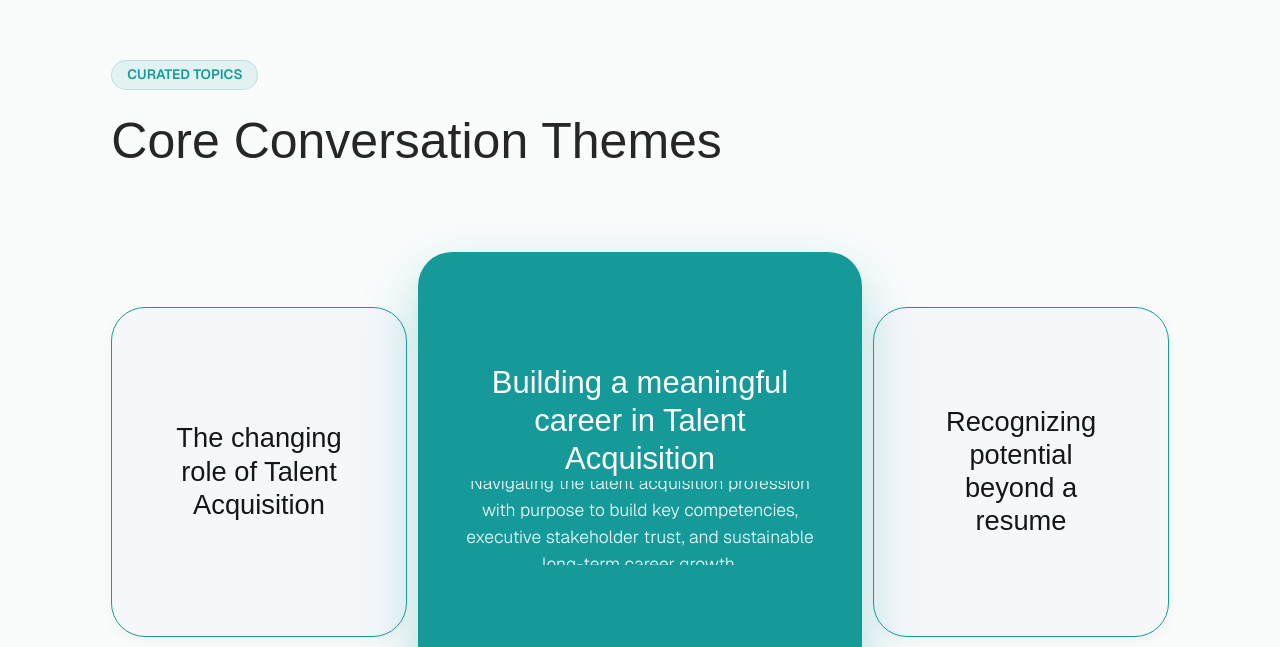
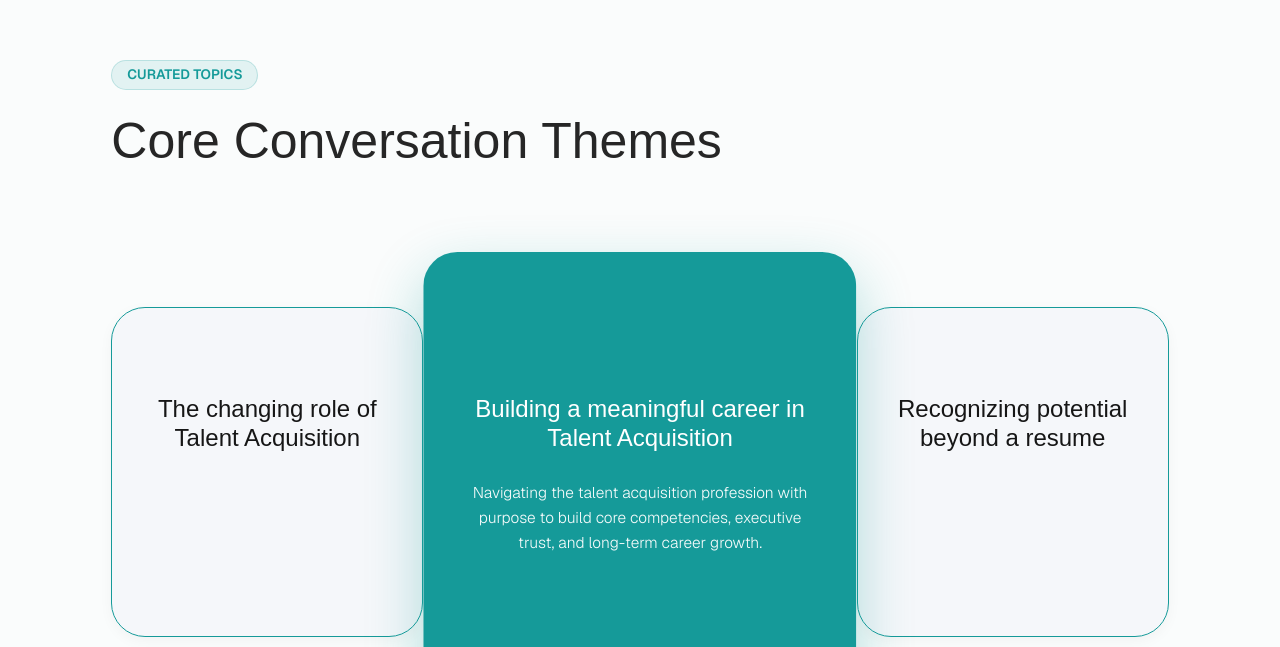
Before and after one commit to career141-dev/VOICE_OF_TALENT_LANDING, a Next.js app: page / in a window 1280 px wide. Shown: the part 2982-3629 px from the top of the page. Built offline with nearby package versions, Linux system fonts and the light colour scheme; no server answers; grey boxes are pictures that could not be loaded; a web font is replaced by a local one.

Commit message:
Fix carousel paragraph clipping, lock fixed display dimensions, and eliminate topic flicker

```diff
--- a/src/app/components/CoreConversationThemes.tsx
+++ b/src/app/components/CoreConversationThemes.tsx
@@ -14,49 +14,49 @@ const themes: ThemeItem[] = [
     id: 1,
     title: "The changing role of Talent Acquisition",
     description:
-      "How modern talent teams are evolving from operational recruiters into strategic advisors who shape workforce strategy and long-term organizational success.",
+      "How modern talent teams evolve from operational recruiters into strategic advisors shaping workforce strategy and organizational success.",
   },
   {
     id: 2,
     title: "Building a meaningful career in Talent Acquisition",
     description:
-      "Navigating the talent acquisition profession with purpose to build key competencies, executive stakeholder trust, and sustainable long-term career growth.",
+      "Navigating the talent acquisition profession with purpose to build core competencies, executive trust, and long-term career growth.",
   },
   {
     id: 3,
     title: "Recognizing potential beyond a resume",
     description:
-      "Evaluating mindset, problem-solving agility, and cultural contribution to discover exceptional talent beyond conventional credentials and standard resumes.",
+      "Evaluating mindset, problem-solving agility, and cultural contribution to discover exceptional talent beyond conventional credentials.",
   },
   {
     id: 4,
     title: "Creating better candidate experiences",
     description:
-      "Designing transparent, empathetic interview journeys that elevate employer brand prestige, respect candidate time, and build enduring professional trust.",
+      "Designing transparent, empathetic interview journeys that elevate employer brand prestige, respect time, and build professional trust.",
   },
   {
     id: 5,
     title: "The relationship between talent and business growth",
     description:
-      "Understanding how visionary hiring directly drives bottom-line profitability, fuels sustainable market expansion, and creates lasting industry advantage.",
+      "Understanding how visionary hiring directly drives profitability, fuels market expansion, and creates lasting industry advantage.",
   },
   {
     id: 6,
     title: "Technology, AI and the future of recruitment",
     description:
-      "Leveraging smart automation and AI-driven screening to accelerate hiring velocity while safeguarding the essential human intuition in talent decisions.",
+      "Leveraging smart automation and AI-driven screening to accelerate hiring velocity while safeguarding essential human intuition.",
   },
   {
     id: 7,
     title: "Leadership lessons from inside the industry",
     description:
-      "Unfiltered leadership insights on navigating industry disruption, cultivating high-performing team cultures, and guiding talent through economic shifts.",
+      "Unfiltered leadership insights on navigating disruption, cultivating resilient team cultures, and guiding talent through shifts.",
   },
   {
     id: 8,
     title: "The future of Sri Lanka's workforce",
     description:
-      "Empowering the next generation of emerging professionals with globally competitive skills, adaptable career mindsets, and high-impact opportunities.",
+      "Empowering the next generation of emerging professionals with globally competitive skills, adaptable mindsets, and opportunities.",
   },
 ];
 
@@ -184,9 +184,9 @@ export default function CoreConversationThemes() {
                 key={`desktop-theme-card-${theme.id}`}
                 initial={false}
                 animate={{
-                  left: diff === 0 ? "50%" : diff === -1 ? "0%" : diff === 1 ? "72%" : diff < -1 ? "-32%" : "104%",
+                  left: diff === 0 ? "50%" : diff === -1 ? "0%" : diff === 1 ? "70.5%" : diff < -1 ? "-32%" : "104%",
                   x: diff === 0 ? "-50%" : "0%",
-                  width: diff === 0 ? "42%" : "28%",
+                  width: diff === 0 ? "41%" : "29.5%",
                   height: diff === 0 ? "440px" : "330px",
                   zIndex: diff === 0 ? 30 : 20,
                   opacity: Math.abs(diff) <= 1 ? 1 : 0,
@@ -214,51 +214,60 @@ export default function CoreConversationThemes() {
                 style={{
                   backfaceVisibility: "hidden",
                   WebkitFontSmoothing: "antialiased",
-                  transform: "translate3d(0,0,0)",
                 }}
                 onClick={() => {
                   if (diff === -1) handlePrev();
                   if (diff === 1) handleNext();
                 }}
-                className={`absolute top-1/2 -translate-y-1/2 flex flex-col items-center justify-center text-center rounded-[28px] xl:rounded-[34px] border-[1.5px] select-none px-6 xl:px-10 py-6 ${
+                className={`absolute top-1/2 -translate-y-1/2 flex flex-col items-center justify-center text-center rounded-[28px] xl:rounded-[34px] border-[1.5px] select-none px-4 sm:px-6 xl:px-8 py-6 ${
                   isActive ? "cursor-default" : "cursor-pointer"
                 }`}
               >
-                <div className="w-full flex flex-col items-center">
-                  {/* Title Slot: Fixed height so vertical positioning never shifts */}
-                  <div className="w-full h-[76px] xl:h-[84px] flex items-center justify-center">
+                <div className="w-full flex flex-col items-center justify-center">
+                  {/* Title Slot: Fixed height & up to 3 lines so titles never truncate awkwardly */}
+                  <div className="w-full h-[68px] xl:h-[76px] flex items-center justify-center px-2">
                     <motion.h3
                       animate={{
-                        scale: diff === 0 ? 1 : 0.88,
+                        color: diff === 0 ? "#FFFFFF" : "#161616",
                       }}
                       transition={{
                         duration: DESKTOP_BOX_DURATION_MS / 1000,
                         ease: [0.25, 1, 0.5, 1],
                       }}
-                      style={{ color: "inherit", transformOrigin: "center center" }}
-                      className="font-cal font-normal leading-[1.22] text-[25px] sm:text-[28px] xl:text-[31px] max-w-[460px] text-center"
+                      style={{
+                        display: "-webkit-box",
+                        WebkitLineClamp: 3,
+                        WebkitBoxOrient: "vertical",
+                        overflow: "hidden",
+                      }}
+                      className="font-cal font-normal leading-[1.22] text-[20px] sm:text-[22px] xl:text-[24px] max-w-[340px] xl:max-w-[400px] text-center"
                     >
                       {theme.title}
                     </motion.h3>
                   </div>
 
-                  {/* Paragraph Slot: Fixed container height and position across all cards */}
-                  <motion.div
+                  {/* Paragraph Slot: Fixed container height & position with line-clamp-3 ellipsis truncation */}
+                  <div className="w-full h-[76px] xl:h-[82px] mt-4 flex items-center justify-center overflow-hidden px-2">
+                    <motion.p
                       animate={{
-                      height: diff === 0 ? 84 : 0,
                         opacity: diff === 0 ? 1 : 0,
-                      marginTop: diff === 0 ? 18 : 0,
                       }}
                       transition={{
                         duration: DESKTOP_BOX_DURATION_MS / 1000,
                         ease: [0.25, 1, 0.5, 1],
                       }}
-                    className="w-full h-[84px] flex items-center justify-center overflow-hidden"
+                      style={{
+                        display: "-webkit-box",
+                        WebkitLineClamp: 3,
+                        WebkitBoxOrient: "vertical",
+                        overflow: "hidden",
+                        textOverflow: "ellipsis",
+                      }}
+                      className="max-w-[360px] xl:max-w-[420px] font-geist text-[14.5px] xl:text-[15.5px] font-light leading-[23px] xl:leading-[25px] text-white/95 text-center"
                     >
-                    <p className="max-w-[470px] font-geist text-[15.5px] sm:text-[16.5px] xl:text-[17.5px] font-light leading-[1.55] text-white/95 text-center">
                       {theme.description}
-                    </p>
-                  </motion.div>
+                    </motion.p>
+                  </div>
                 </div>
               </motion.article>
             );
@@ -312,7 +321,6 @@ export default function CoreConversationThemes() {
                 style={{
                   backfaceVisibility: "hidden",
                   WebkitFontSmoothing: "antialiased",
-                  transform: "translate3d(0,0,0)",
                 }}
                 onClick={() => {
                   if (diff === -1) triggerPrev();
@@ -321,40 +329,51 @@ export default function CoreConversationThemes() {
                 className="absolute top-1/2 -translate-y-1/2 w-full max-w-[310px] sm:max-w-[480px] md:max-w-[600px] flex flex-col justify-center items-center text-center rounded-[26px] sm:rounded-[34px] border-[1.5px] px-5 py-6 sm:px-9 sm:py-8 md:px-12 md:py-9 cursor-pointer overflow-hidden select-none"
               >
                 <div className="w-full flex flex-col items-center justify-center">
-                  {/* Title Slot with fixed minimum height */}
-                  <div className="w-full min-h-[58px] sm:min-h-[66px] flex items-center justify-center">
+                  {/* Title Slot with fixed height & 2-line clamp */}
+                  <div className="w-full h-[58px] sm:h-[66px] flex items-center justify-center px-2">
                     <motion.h3
                       animate={{
-                        scale: diff === 0 ? 1 : 0.92,
+                        color: diff === 0 ? "#FFFFFF" : "#161616",
                       }}
                       transition={{
                         duration: MOBILE_BOX_DURATION_MS / 1000,
                         ease: [0.25, 1, 0.5, 1],
                       }}
-                      style={{ color: "inherit", transformOrigin: "center center" }}
-                      className="font-cal text-[20px] sm:text-[24px] md:text-[28px] font-normal leading-[1.25] max-w-[265px] sm:max-w-[420px] md:max-w-[520px] text-center"
+                      style={{
+                        display: "-webkit-box",
+                        WebkitLineClamp: 2,
+                        WebkitBoxOrient: "vertical",
+                        overflow: "hidden",
+                        textOverflow: "ellipsis",
+                      }}
+                      className="font-cal text-[19px] sm:text-[23px] md:text-[26px] font-normal leading-[1.25] max-w-[260px] sm:max-w-[400px] md:max-w-[480px] text-center"
                     >
                       {theme.title}
                     </motion.h3>
                   </div>
 
-                  {/* Paragraph Slot: Fixed container height & position */}
-                  <motion.div
+                  {/* Paragraph Slot: Fixed container height, fixed position with 3-line clamp */}
+                  <div className="w-full h-[68px] sm:h-[76px] mt-3 sm:mt-4 flex items-center justify-center overflow-hidden px-2">
+                    <motion.p
                       animate={{
-                      height: diff === 0 ? "auto" : 0,
                         opacity: diff === 0 ? 1 : 0,
-                      marginTop: diff === 0 ? 14 : 0,
                       }}
                       transition={{
                         duration: MOBILE_BOX_DURATION_MS / 1000,
                         ease: [0.25, 1, 0.5, 1],
                       }}
-                    className="w-full overflow-hidden flex items-center justify-center"
+                      style={{
+                        display: "-webkit-box",
+                        WebkitLineClamp: 3,
+                        WebkitBoxOrient: "vertical",
+                        overflow: "hidden",
+                        textOverflow: "ellipsis",
+                      }}
+                      className="font-geist text-[13px] sm:text-[14.5px] md:text-[15.5px] font-light leading-[20px] sm:leading-[23px] text-white/95 max-w-[260px] sm:max-w-[400px] md:max-w-[480px] text-center"
                     >
-                    <p className="font-geist text-[13.5px] sm:text-[15px] md:text-[16.5px] font-light leading-[1.5] text-white/95 max-w-[265px] sm:max-w-[420px] md:max-w-[500px] text-center">
                       {theme.description}
-                    </p>
-                  </motion.div>
+                    </motion.p>
+                  </div>
                 </div>
               </motion.article>
             );
```
Lines whose indentation alone changed are shown as unchanged.
